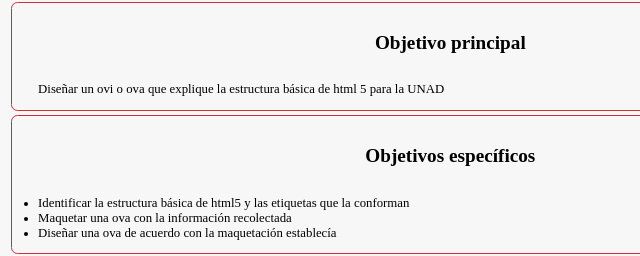
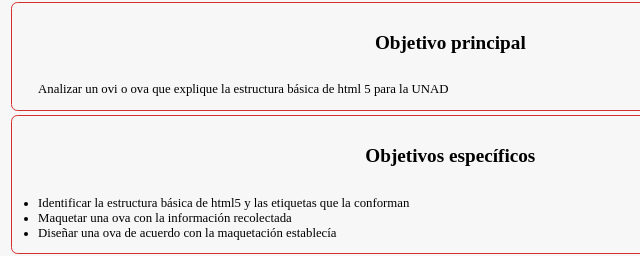
Before and after one commit to Dilan629/dilan629.github.io, a plain HTML site: page index.html in a window 1280 px wide. Shown: the part 178-434 px from the top of the page, 0-640 px from the left. Drawn offline with Linux system fonts and the light colour scheme.

Commit message:
Update index.html
act

```diff
--- a/index.html
+++ b/index.html
@@ -46,7 +46,7 @@
                     Objetivo principal
                 </p>
                 <p class="article_content">
-                    Diseñar un ovi o ova que explique la estructura básica de html 5 para la UNAD
+                    Analizar un ovi o ova que explique la estructura básica de html 5 para la UNAD
                 </p>
             </article>
             <article>
```
